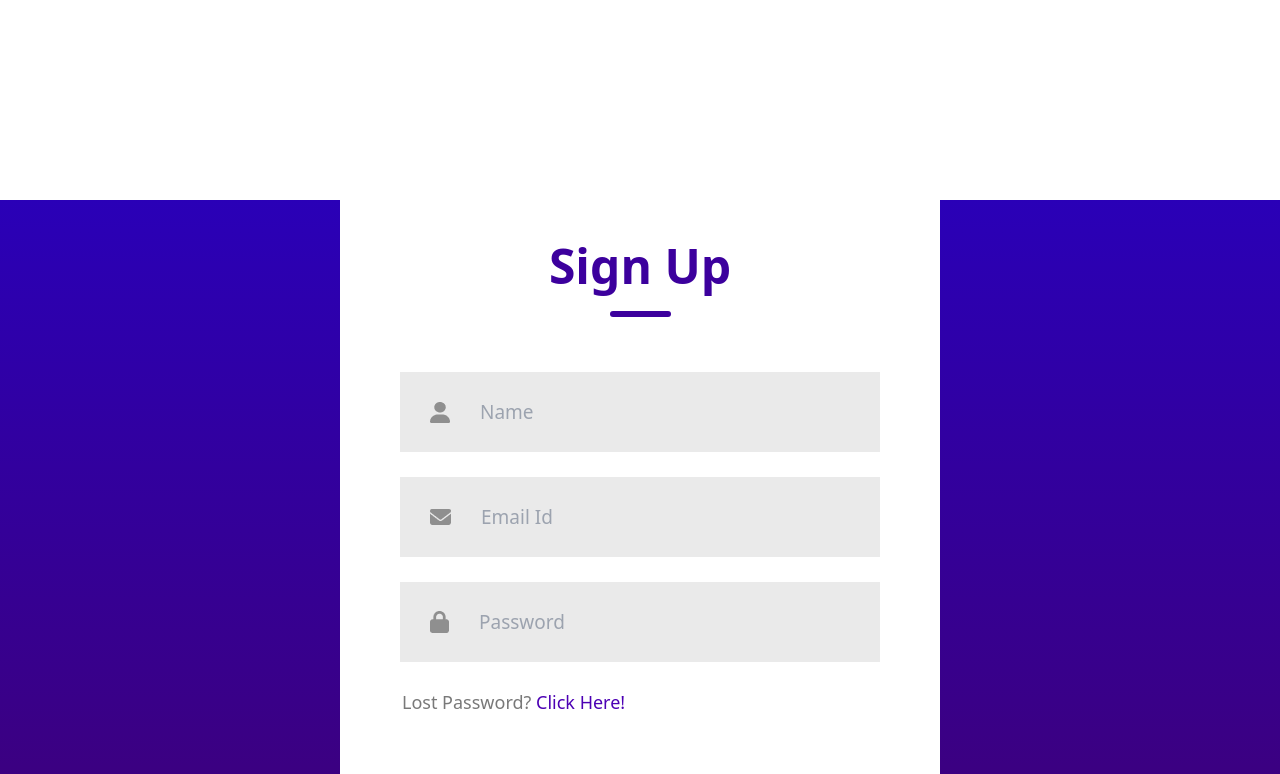
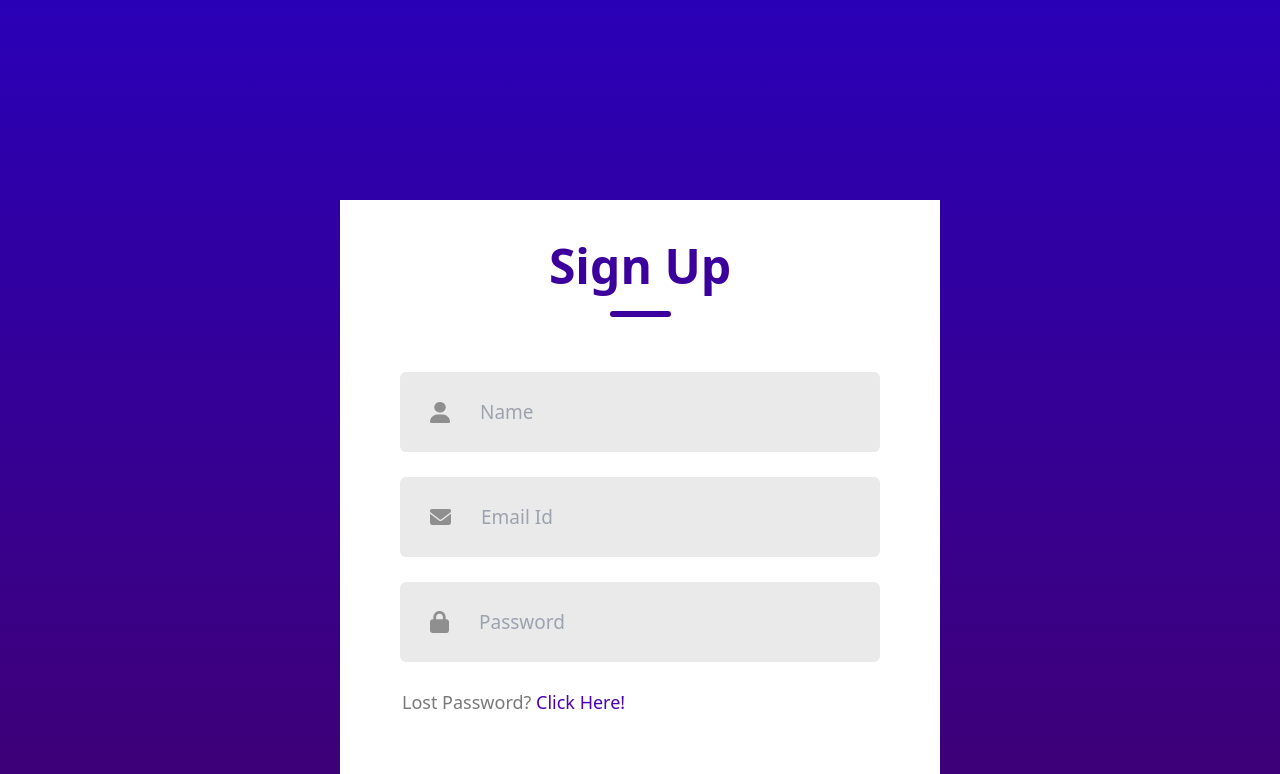
Before and after one commit to skalyan11/RestaurantAPI, a React (Vite) app: page /signin in a window 1280 px wide. Shown: the top 774 px of the page. Built offline with nearby package versions, Linux system fonts and the light colour scheme; a web font is replaced by a local one.

Commit message:
fixed sign in

```diff
--- a/src/components/LoginSignUp/LoginSignUp.css
+++ b/src/components/LoginSignUp/LoginSignUp.css
@@ -1,13 +1,23 @@
+/* Eliminate default margin and padding for body and html */
+html, body {
+    margin: 0;
+    padding: 0;
+    height: 100%;
+}
+
 .loginSignUpWrapper {
     margin: 0;
     font-family: system-ui, -apple-system, BlinkMacSystemFont, 'Segoe UI', Roboto, Oxygen, Ubuntu, Cantarell, 'Open Sans', 'Helvetica Neue', sans-serif;
     -webkit-font-smoothing: antialiased;
     -moz-osx-font-smooting: grayscale;
-    height: 100vh;
+    min-height: 100vh; /* Ensure it covers full height */
     background: linear-gradient(#2A00B7, #42006C);
+    display: flex;
+    align-items: center; /* Center content vertically */
+    justify-content: center; /* Center content horizontally */
 }
 
-.LScontainer{
+.LScontainer {
     display: flex;
     flex-direction: column;
     margin: auto;
@@ -17,7 +27,7 @@
     padding-bottom: 30px;
 }
 
-.LSheader{
+.LSheader {
     display: flex;
     flex-direction: column;
     align-items: center;
@@ -26,41 +36,41 @@
     margin-top: 30px;
 }
 
-.LStext{
+.LStext {
     color: #3c009d;
     font-size: 48px;
     font-weight: 700;
 }
 
-.LSunderline{
+.LSunderline {
     width: 61px;
     height: 6px;
     background: #3c009d;
-    border-radius: 9px
+    border-radius: 9px;
 }
 
-.LSinputs{
+.LSinputs {
     margin-top: 55px;
     display: flex;
     flex-direction: column;
     gap: 25px;
 }
 
-.LSinput{
+.LSinput {
     display: flex;
     align-items: center;
     margin: auto;
     width: 480px;
     height: 80px;
     background: #eaeaea;
-    border: radius 6px;
+    border-radius: 6px;
 }
 
-.LSinput img{
+.LSinput img {
     margin: 0px 30px;
 }
 
-.LSinput input{
+.LSinput input {
     height: 50px;
     width: 400px;
     background: transparent;
@@ -74,7 +84,7 @@
     padding-left: 62px;
     margin-top: 27px;
     color: #797979;
-    font-size:18px
+    font-size:18px;
 }
 
 .LSforgot-password span {
@@ -82,8 +92,7 @@
     cursor: pointer;
 }
 
-
-.LSsubmit-container{
+.LSsubmit-container {
     display: flex;
     gap: 30px;
     margin: 60px auto;
```
